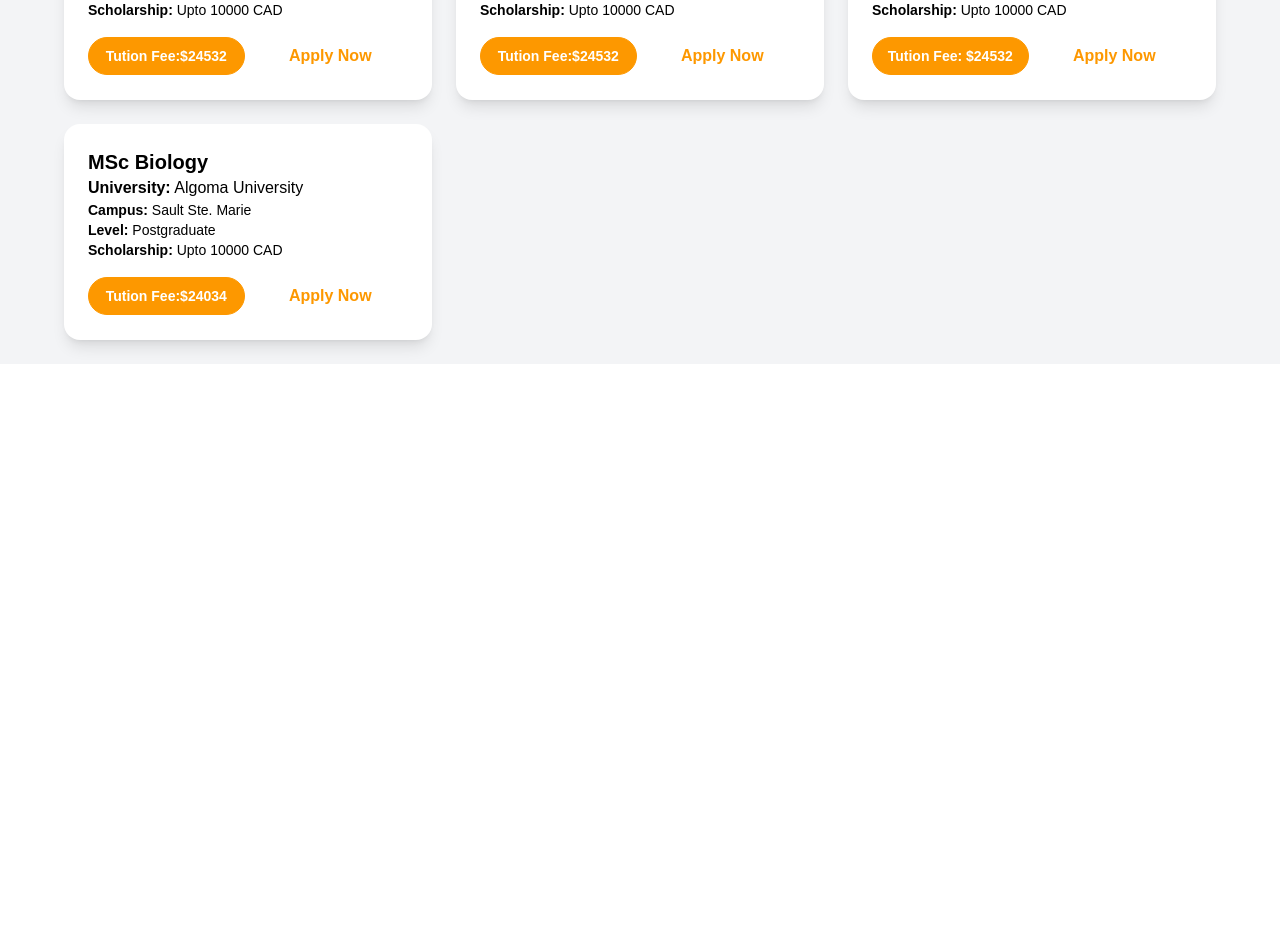
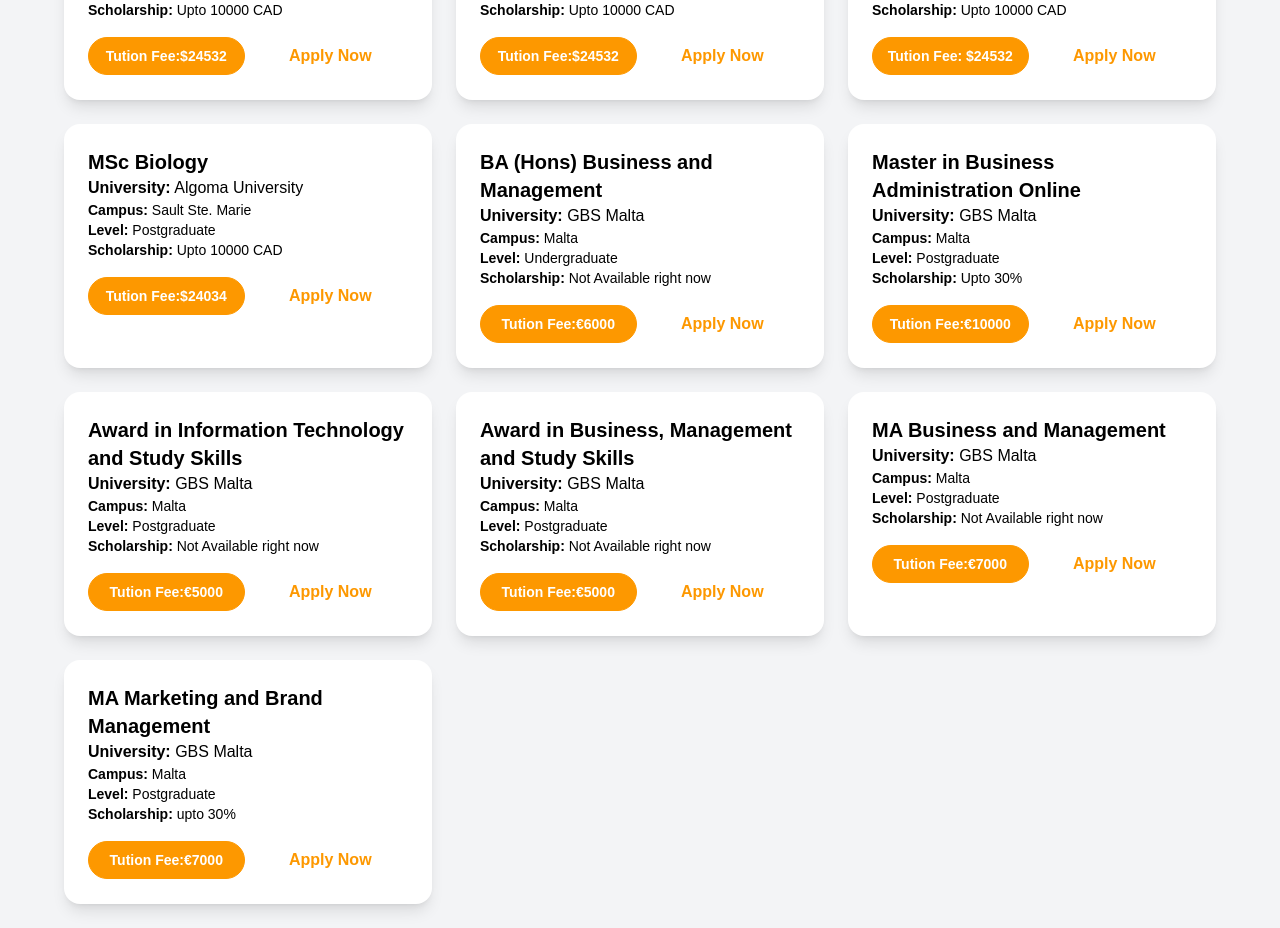
Before and after one commit to Sabbirfeni/victoriaschooloflondon, a Next.js app: page / in a window 1280 px wide. Shown: the part 8583-9511 px from the top of the page. Before the commit the page ends 8947 px from the top, so only its background shows below. Built offline with nearby package versions, Linux system fonts and the light colour scheme.

Commit message:
Update courses.js

```diff
--- a/database/courses.js
+++ b/database/courses.js
@@ -994,6 +994,68 @@
     tuitionFees: "$24034",
   },
 
+   {
+    courseId: 95,
+    courseName: "BA (Hons) Business and Management",
+    country: "Malta",
+    university: "GBS Malta",
+    campus: "Malta",
+    level: "Undergraduate",
+    scholarship: "Not Available right now",
+    tuitionFees: "€6000",
+  },
+   {
+    courseId: 96,
+    courseName: "Master in Business Administration Online",
+    country: "Malta",
+    university: "GBS Malta",
+    campus: "Malta",
+    level: "Postgraduate",
+    scholarship: "Upto 30%",
+    tuitionFees: "€10000",
+  },
+   {
+    courseId: 97,
+    courseName: "Award in Information Technology and Study Skills",
+    country: "Malta",
+    university: "GBS Malta",
+    campus: "Malta",
+    level: "Postgraduate",
+    scholarship: "Not Available right now",
+    tuitionFees: "€5000",
+  },
+   {
+    courseId: 98,
+    courseName: "Award in Business, Management and Study Skills",
+    country: "Malta",
+    university: "GBS Malta",
+    campus: "Malta",
+    level: "Postgraduate",
+    scholarship: "Not Available right now",
+    tuitionFees: "€5000",
+  },
+   {
+    courseId: 99,
+    courseName: "MA Business and Management",
+    country: "Malta",
+    university: "GBS Malta",
+    campus: "Malta",
+    level: "Postgraduate",
+    scholarship: "Not Available right now",
+    tuitionFees: "€7000",
+  },
+   {
+    courseId: 100,
+    courseName: "MA Marketing and Brand Management",
+    country: "Malta",
+    university: "GBS Malta",
+    campus: "Malta",
+    level: "Postgraduate",
+    scholarship: "upto 30%",
+    tuitionFees: "€7000",
+  },
+
+
 
 
 ];
```
